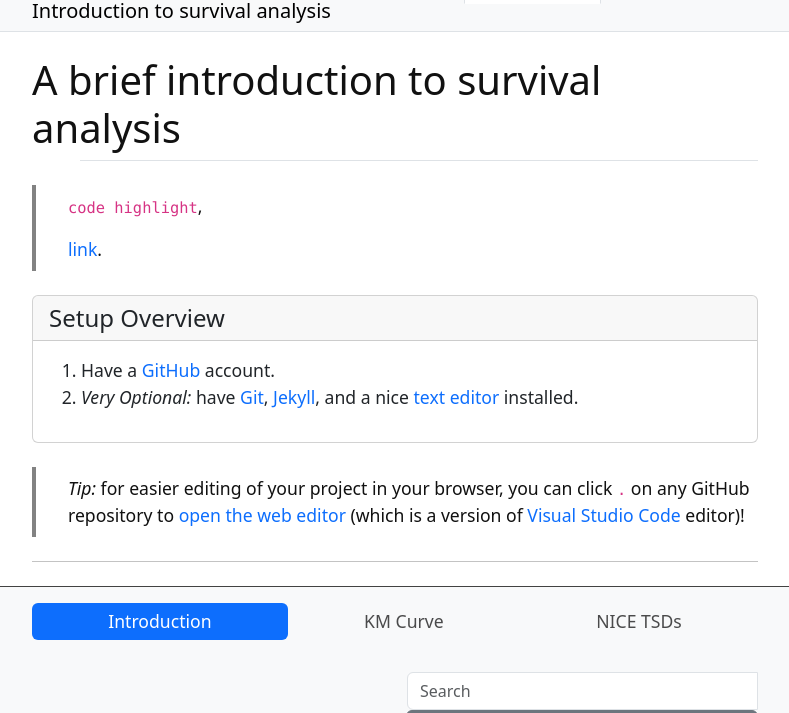
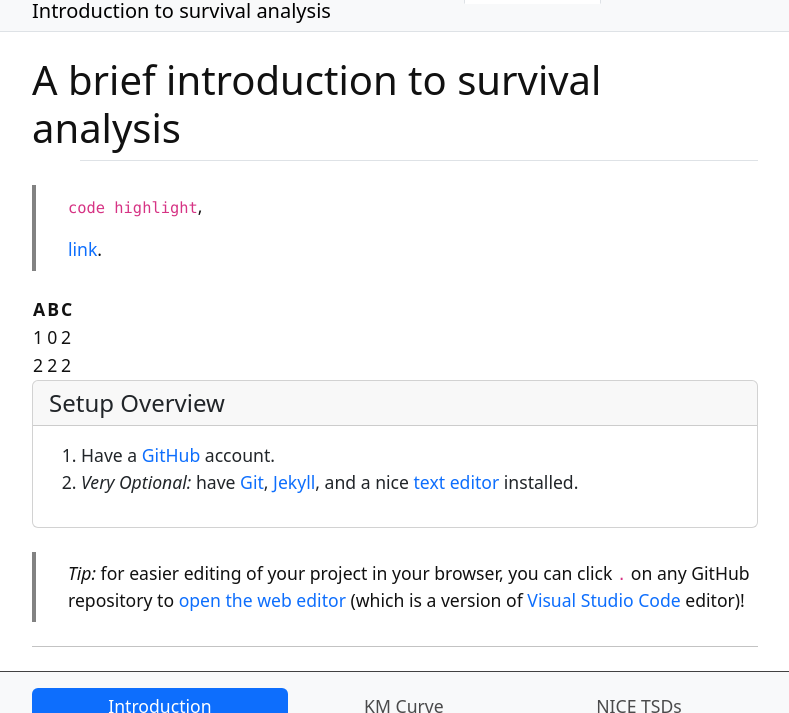
Before and after one commit to rexaamiri/cbeh, a Jekyll site: the page built from content/0-prep.md, in a window 1280 px wide, cut to the strip 121-834 px from the top of the page. Shown: the whole strip, without its empty margins (245-1034 px from the left). Built offline with Jekyll 4.4.1, drawn with Linux system fonts in a browser that asks for light colours.

Commit message:
Update 0-prep.md

```diff
--- a/content/0-prep.md
+++ b/content/0-prep.md
@@ -6,6 +6,11 @@ nav: Introduction
 > `code highlight`,
 >
 > [link](https://github.com/join).
+
+| **A** | **B** | **C** |
+|-------|-------|-------|
+|     1 |     0 |     2 |
+|     2 |     2 |     2 |
 
 
 {% capture text %}
```
